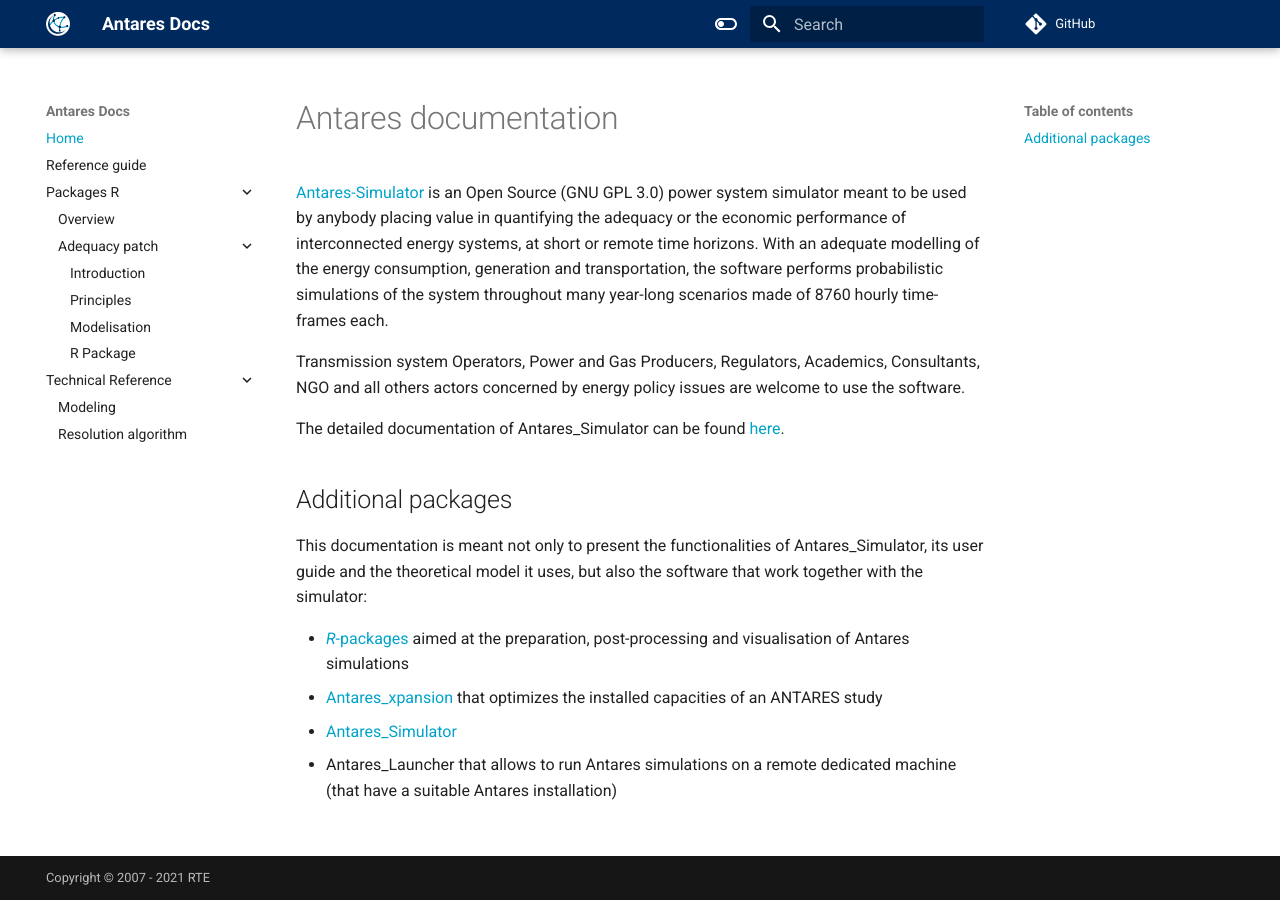
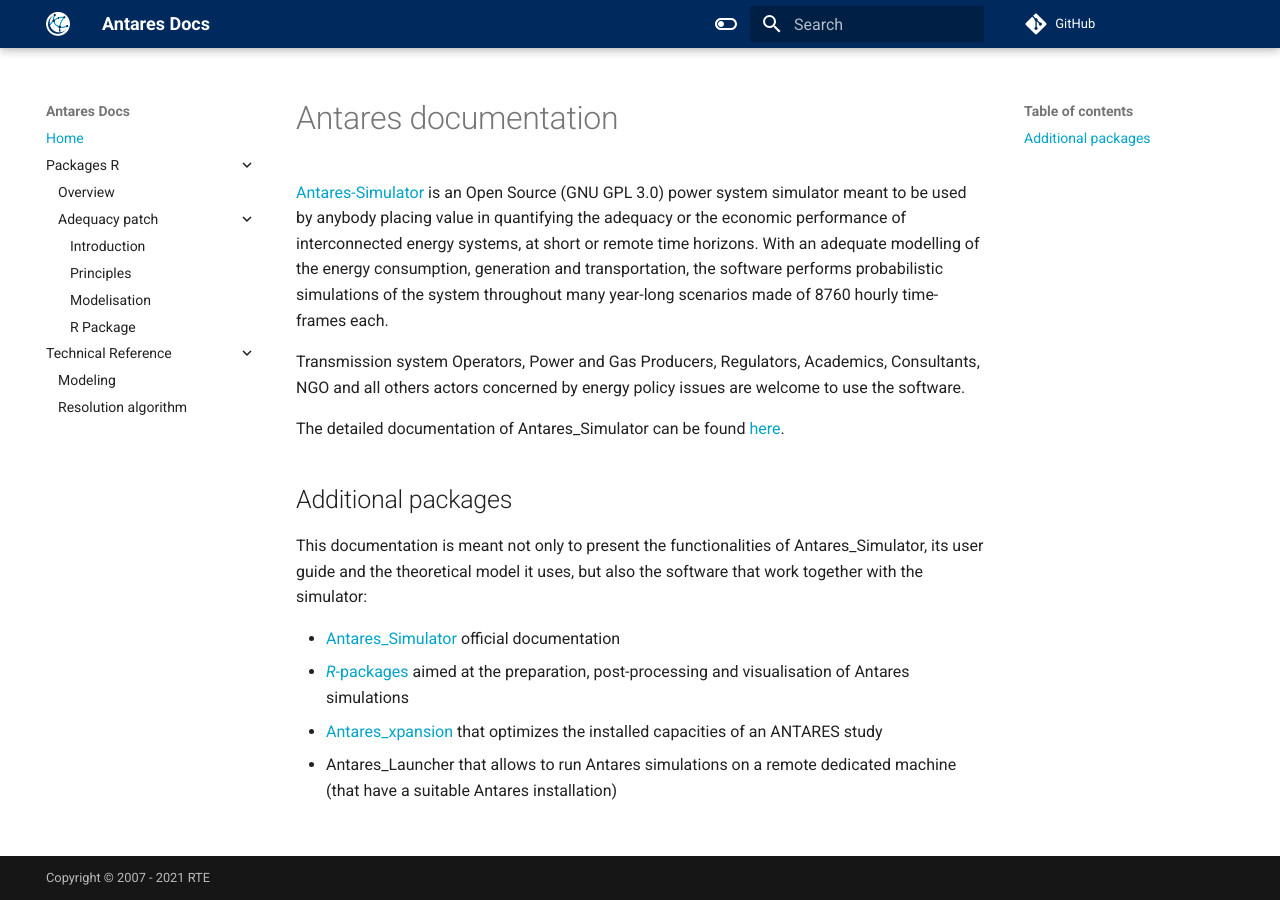
Before and after one commit to AntaresSimulatorTeam/antares-doc, an MkDocs documentation site: the page built from docs/index.md, in a window 1280 px wide. Built offline with MkDocs 1.6.1 and Material for MkDocs 9.7.7, drawn with Linux system fonts in a browser that asks for light colours; comment, search, counter and statistics services are not loaded; the version menu is left out.

Commit message:
fix: antares_simulator link

```diff
--- a/docs/index.md
+++ b/docs/index.md
@@ -15,7 +15,7 @@
 This documentation is meant not only to present the functionalities of Antares_Simulator, its user guide and the theoretical
 model it uses, but also the software that work together with the simulator:
 
+- [Antares_Simulator](https://antares-simulator.readthedocs.io) official documentation
 - [_R_-packages](https://rte-antares-rpackage.github.io/rPackagesRte/) aimed at the preparation, post-processing and visualisation of Antares simulations
 - [Antares_xpansion](https://antares-xpansion.readthedocs.io) that optimizes the installed capacities of an ANTARES study
-- [Antares_Simulator](https://antares-simulator.readthedocs.io)
 - Antares_Launcher that allows to run Antares simulations on a remote dedicated machine (that have a suitable Antares installation)
--- a/mkdocs.yml
+++ b/mkdocs.yml
@@ -28,7 +28,6 @@
 
 nav:
   - Home: index.md
-  - 'Reference guide': '3-reference-guide/1-reference-guide.md'
   - 'Packages R':
     - 'Overview': '5-r-packages/overview.md'
     - 'Adequacy patch':
```
